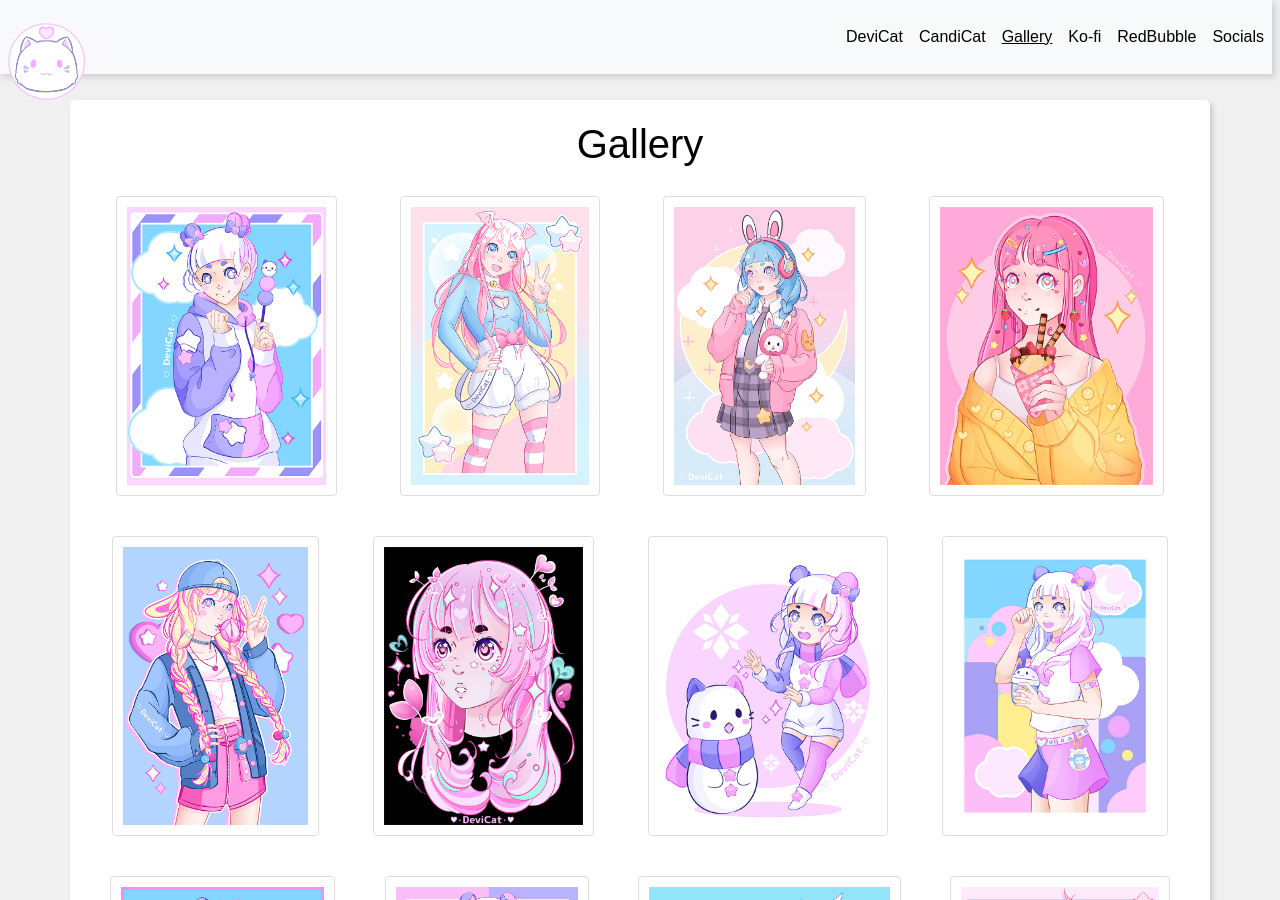
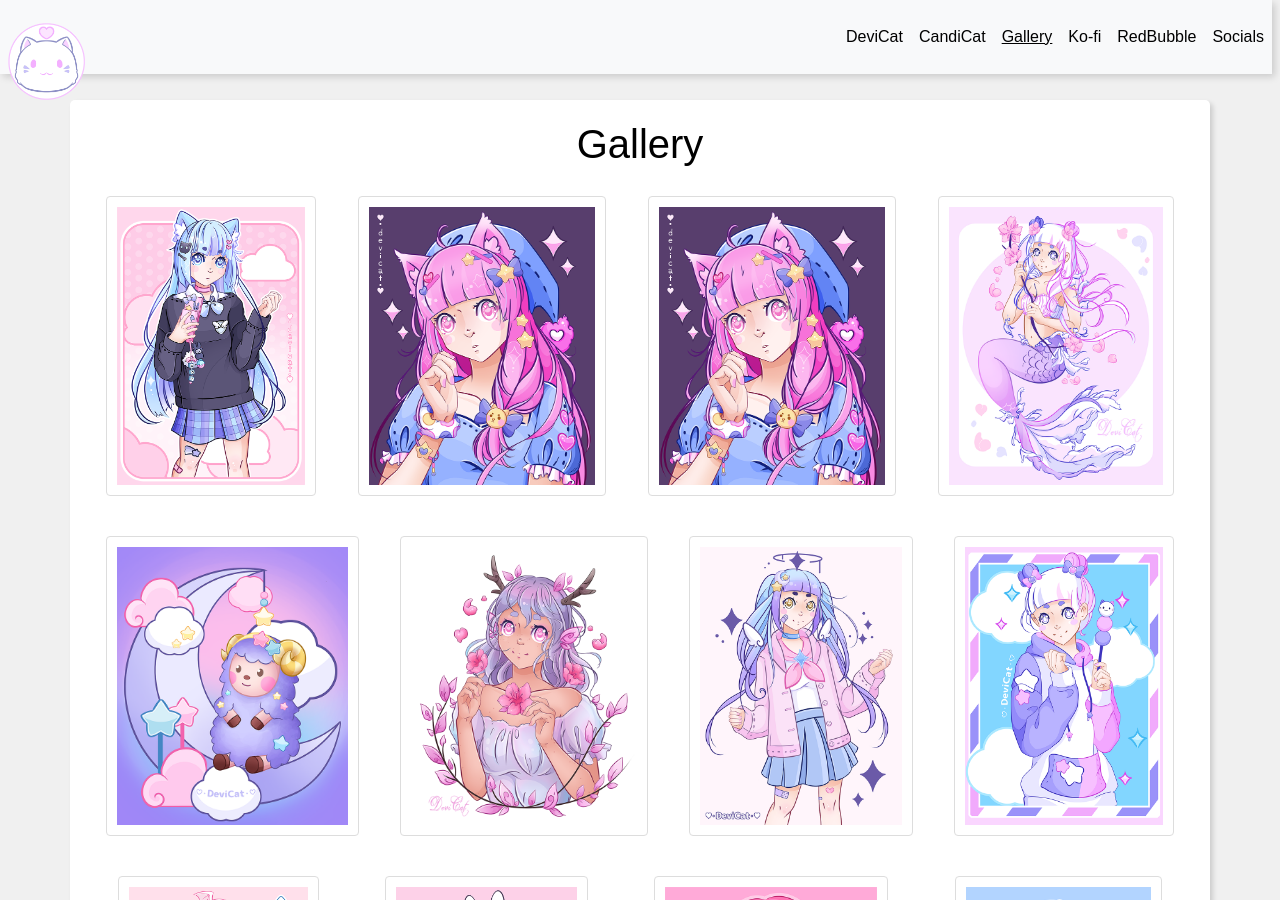
Before and after one commit to DeviCatOutlet/devicatoutlet.github.io, a Jekyll site: the page built from gallery.md, in a window 1280 px wide and 900 px high. Built offline with Jekyll 4.4.1, drawn with Linux system fonts in a browser that asks for light colours; our own code applies the rules of GitHub Pages for plain Markdown files.

Commit message:
Update gallery
Add new images to img folder

Update links for new images in gallery

```diff
--- a/gallery.md
+++ b/gallery.md
@@ -1,5 +1,12 @@
 # Gallery
 
+![Trytryagain DTIYS](img/TrytryagainDTIYS2022.png)
+![Huignip DTIYS](img/huignipDTIYS2022.png)
+![Huignip DTIYS](img/huignipDTIYS2022.png)
+![CandiCat Mermaid Girl](img/CandiCatMermaidGirl2022.png)
+![Etoile Animal Crossing](img/EtoileAnimalCrossing2022.png)
+![Ceresria DTIYS](img/CeresriaDTIYS2022.png)
+![Mikator1bunn DTIYS](img/Mikator1bunnDTIYS2022.png)
 ![CandiCat Dango Girl](img/CandiCatDangoGirl2022.png)
 ![AtomicKawaii DTIYS](img/AtomicKawaiiDTIYS2022.png)
 ![Mirukupannn DTIYS](img/MirukupannnDTIYS2022.png)
```
Also changed, not shown: img/CandiCatMermaidGirl2022.png (added), img/CandiCatSakura2022.png (added), img/CeresriaDTIYS2022.png (added), img/EtoileAnimalCrossing2022.png (added), img/Mikator1bunnDTIYS2022.png (added), img/TrytryagainDTIYS2022.png (added), img/huignipDTIYS2022.png (added).
